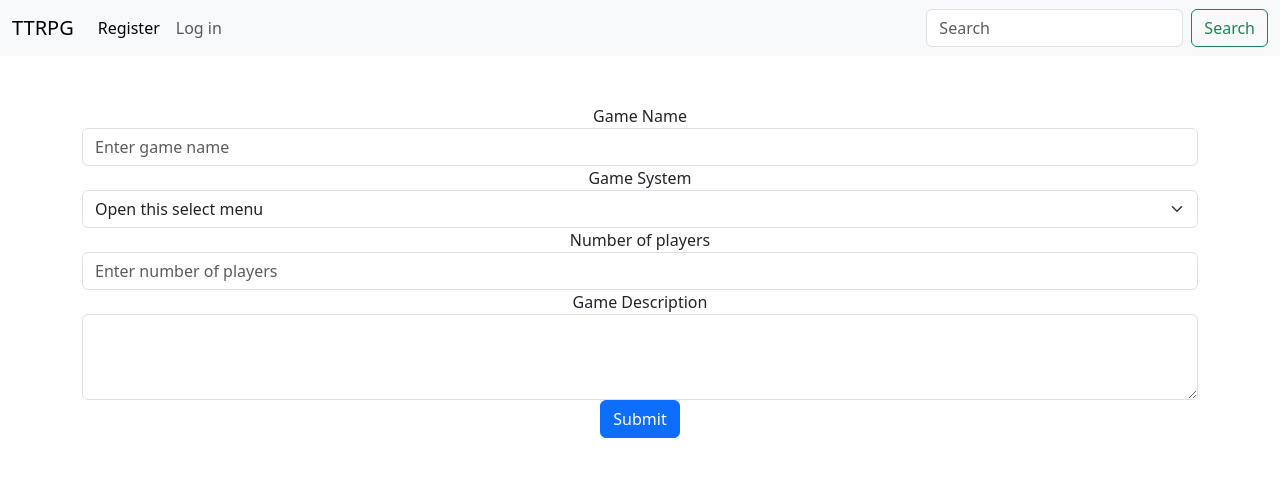
After one commit to Kashydo/cs50-final-project, a Flask app: template templates/post_game.html in a window 1280 px wide. The commit adds this page. Shown: the top 477 px of the page. Run offline with Flask 3, Linux system fonts and the light colour scheme; the template is opened without the code that fills it, so the values that code supplies are empty; some libraries are stand-ins or nearby versions.

Commit message:
feature: implement post game functionality and improve input validation

```diff
--- a/app.py
+++ b/app.py
@@ -5,7 +5,7 @@ from psycopg2 import connect
 from psycopg2.extras import DictCursor
 from os import environ
 from flask_bcrypt import generate_password_hash, check_password_hash
-from helpers import login_required
+from helpers import login_required, check_and_flash_if_none
 import model
 
 # Wybór konfiguracji
@@ -70,21 +70,13 @@ def register():
     if request.method == 'POST':
         print("POST")
         username = request.form.get("username")
-        if not username:
-            flash("Brak nazwy użytkownika", "error")
-            return render_template("register.html", error="Brak nazwy użytkownika")
+        check_and_flash_if_none(username, "register.html", "Brak nazwy użytkownika")
         email = request.form.get("email")
-        if not email:
-            flash("Brak adresu email", "error")
-            return render_template("register.html", error="Brak adresu email")
+        check_and_flash_if_none(email, "register.html", "Brak adresu email")
         password = request.form.get("password")
-        if not password:
-            flash("Brak hasła", "error")
-            return render_template("register.html", error="Brak hasła")
+        check_and_flash_if_none(password, "register.html", "Brak hasła")
         confirmation = request.form.get("confirmation")
-        if not confirmation:
-            flash("Brak potwierdzenia hasła", "error")
-            return render_template("register.html", error="Brak potwierdzenia hasła")
+        check_and_flash_if_none(confirmation, "register.html", "Brak potwierdzenia hasła")
         if password != confirmation:
             flash("Hasła nie są zgodne", "error")
             return render_template("register.html", error="Hasła nie są zgodne")
@@ -130,23 +122,17 @@ def login():
         return render_template("login.html")
     if request.method == 'POST':
         user = request.form.get("user")
-        if not user:
-            flash("Brak nazwy użytkownika lub maila", "error")
-            return render_template("login.html", error="Brak nazwy użytkownika lub maila")
+        check_and_flash_if_none(user, "login.html", "Brak nazwy użytkownika lub maila")
         if "@" in user:
             column = "email"
         else:
             column = "name"
         password = request.form.get("password")
-        if not password:
-            flash("Brak hasła", "error")
-            return render_template("login.html", error="Brak hasła")
+        check_and_flash_if_none(password, "login.html", "Brak hasła")
         try:
             with conn.cursor(cursor_factory=DictCursor) as cur:
                 user = model.check_user_password(cur, column, user, password)
-                if not user:
-                    flash("Niepoprawne dane", "error")
-                    return render_template("login.html", error="Niepoprawne dane")
+                check_and_flash_if_none(user, "login.html", "Niepoprawne dane")
                 session["user"] = user['id']
                 flash("Zalogowano", "success")
         except Exception as e:
@@ -185,14 +171,10 @@ def preferences():
     if request.method == 'POST':
         user = session.get("user")
         print(user)
-        if not user:
-            flash("Brak użytkownika", "error")
-            return redirect("/")
+        check_and_flash_if_none(user, "/", "Brak użytkownika")
         preferences = request.form.getlist("roles")
         print(preferences)
-        if not preferences:
-            flash("Brak preferencji", "error")
-            return render_template("preferences.html", error="Brak preferencji")
+        check_and_flash_if_none(preferences, "preferences.html", "Brak preferencji")
         try:
             with conn.cursor(cursor_factory=DictCursor) as cur:
                 if 'player' in preferences:
@@ -225,15 +207,11 @@ def profile():
         Exception: If there is an error while fetching the user data from the database.
     """
     user = session.get("user")
-    if not user:
-        flash("Brak użytkownika", "error")
-        return redirect("/")
+    check_and_flash_if_none(user, "/", "Brak użytkownika")
     try:
         with conn.cursor(cursor_factory=DictCursor) as cur:
             user_profile = model.get_user_profile(cur, user)
-            if not user_profile:
-                flash("Brak użytkownika", "error")
-                return redirect("/")
+            check_and_flash_if_none(user_profile, "/", "Brak użytkownika")
             user_profile = dict(user_profile)
             if model.get_user_player_status(cur, user):
                user_profile["player"] = True
@@ -249,6 +227,23 @@ def profile():
         return redirect("/", error="Błąd pobierania użytkownika")
     return render_template("profile.html")
 
+    @app.route('/post_game', methods=['GET', 'POST'])
+    @login_required
+    def post_game():
+        if request.method == 'GET':
+            check_and_flash_if_none(session.get("user"), "/", "Brak użytkownika")
+            return render_template("post_game.html")
+        if request.method == 'POST':
+            check_and_flash_if_none(session.get("user"), "/", "Brak użytkownika")
+            title = request.form.get("title")
+            check_and_flash_if_none(title, "post_game.html", "Brak tytułu")
+            system = request.form.get("system")
+            check_and_flash_if_none(system, "post_game.html", "Brak systemu")
+            players = request.form.get("player_number")
+            check_and_flash_if_none(players, "post_game.html", "Brak liczby graczy")
+            description = request.form.get("description")
+
+
 
 
 if __name__ == '__main__':
--- a/templates/layout.html
+++ b/templates/layout.html
@@ -33,6 +33,8 @@
             <li class="nav-item">
               <a class="nav-link" href="/profile">Profile</a>
             </li>
+            <li class="nav-item">
+              <a class="nav-link" href="/post_game">Post Game</a>
             <li class="nav-item">
               <a class="nav-link active" aria-current="page" href="/logout">Log out</a>
             </li>
--- /dev/null
+++ b/templates/post_game.html
@@ -0,0 +1,30 @@
+{% extends "layout.html" %}
+{% block title %}
+    Post Game
+{% endblock %}
+{% block content %}
+<form>
+    <div class="form-group">
+        <label for="game_name">Game Name</label>
+        <input type="text" class="form-control" id="game_name" name="game_name" placeholder="Enter game name" required>
+    </div>
+    <div class="form-group">
+        <label for="game_system">Game System</label>
+        <select class="form-select" aria-label="Default select example" required>
+            <option selected>Open this select menu</option>
+            <option value="1">D&D</option>
+            <option value="2">Fabula Ultima</option>
+            <option value="3">Zew Cthulhu</option>
+        </select>
+    </div>
+    <div class="form-group">
+        <label for="player_number">Number of players</label>
+        <input type="number" class="form-control" id="player_number" name="player_number" placeholder="Enter number of players" required>
+    </div>
+    <div class="form-group">
+        <label for="game_description">Game Description</label>
+        <textarea class="form-control" id="game_description" name="game_description" rows="3"></textarea>
+    </div>
+    <button type="submit" class="btn btn-primary">Submit</button>
+</form>
+{% endblock %}
```
Also changed, not shown: helpers.py (+7 -1 lines).
